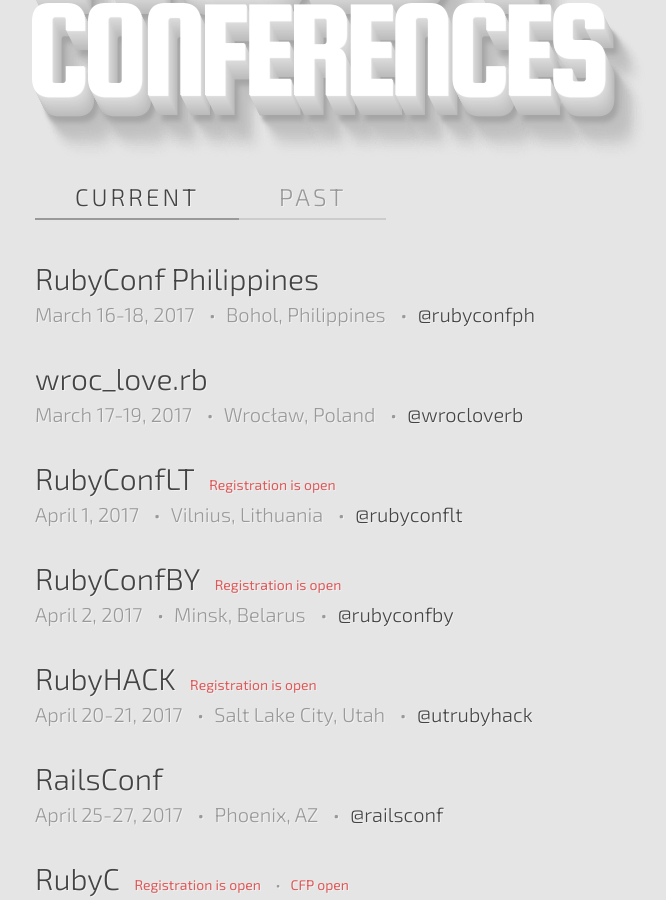
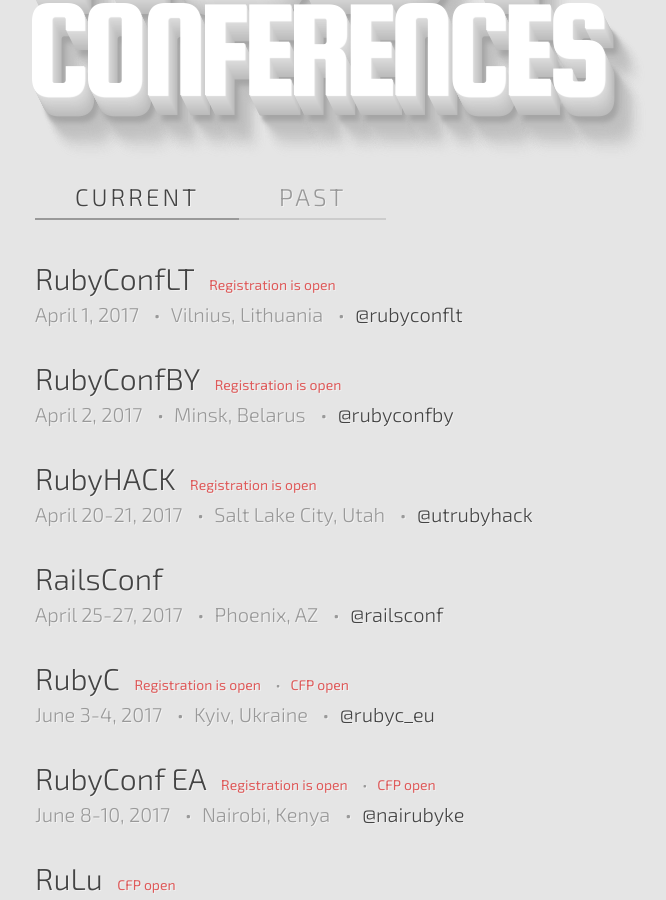
Before and after one commit to ruby-conferences/ruby-conferences.github.io, a Jekyll site: the page built from index.html, in a window 1280 px wide and 900 px high, scrolled down 302 px. Shown: the whole window, without its empty margins (205-871 px from the left). Built offline with Jekyll 4.4.1, drawn with Linux system fonts in a browser that asks for light colours.

Commit message:
Move RubyConf Philippines and wroc_love.rb

```diff
--- a/_data/current.yml
+++ b/_data/current.yml
@@ -1,19 +1,3 @@
-- name: RubyConf Philippines
-  location: Bohol, Philippines
-  dates: "March 16-18, 2017"
-  url: http://rubyconf.ph/
-  twitter: rubyconfph
-  cfp_phrase: CFP closes
-  cfp_date: "December 14, 2016"
-
-- name: wroc_love.rb
-  location: Wrocław, Poland
-  dates: "March 17-19, 2017"
-  url: http://www.wrocloverb.com/
-  twitter: wrocloverb
-  cfp_phrase: CFP closes
-  cfp_date: "January 31, 2017"
-
 - name: RubyConfLT
   location: Vilnius, Lithuania
   dates: "April 1, 2017"
--- a/_data/past.yml
+++ b/_data/past.yml
@@ -858,3 +858,15 @@
   dates: "February 9-10, 2017"
   url: http://www.rubyconf.org.au/2017
   twitter: rubyconf_au
+
+- name: RubyConf Philippines
+  location: Bohol, Philippines
+  dates: "March 16-18, 2017"
+  url: http://rubyconf.ph/
+  twitter: rubyconfph
+
+- name: wroc_love.rb
+  location: Wrocław, Poland
+  dates: "March 17-19, 2017"
+  url: http://www.wrocloverb.com/
+  twitter: wrocloverb
```
